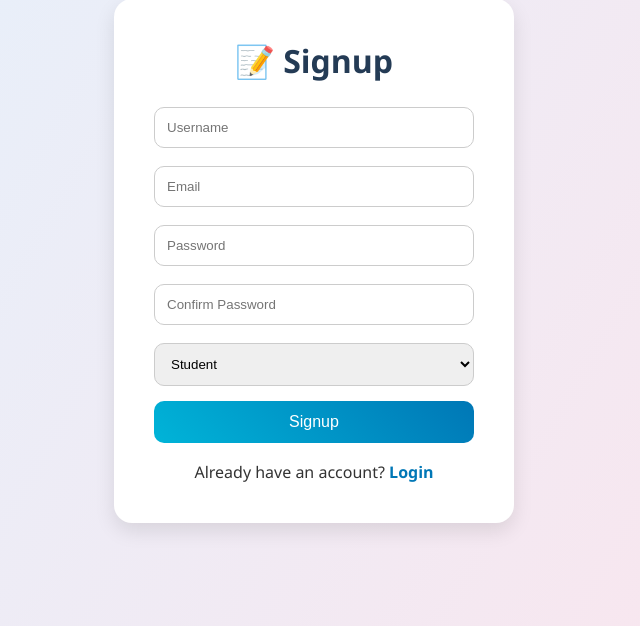
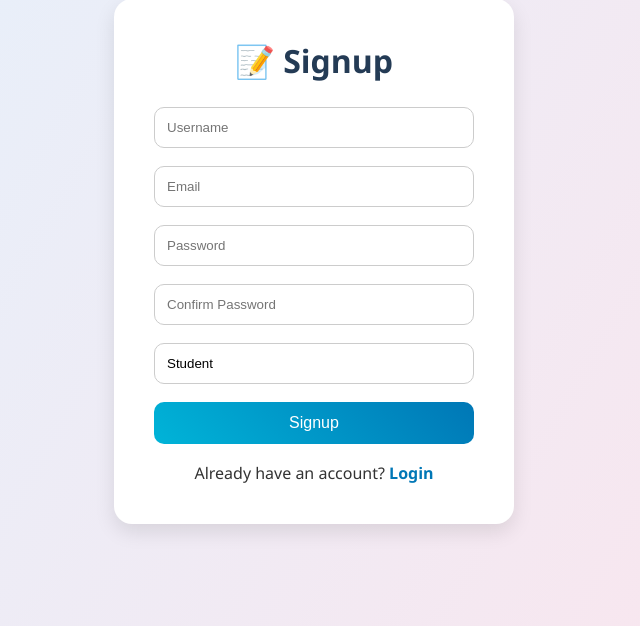
Before and after one commit to Shadab8994/CEP-Backend, a Django app: page /signup/ in a window 1280 px wide. Shown: the part 139-765 px from the top of the page, without its empty margins (326-966 px from the left). Run offline with Django 5.2, Linux system fonts and the light colour scheme.

Commit message:
admin change

```diff
--- a/events/templates/events/signup.html
+++ b/events/templates/events/signup.html
@@ -1,155 +1,42 @@
-{% comment %} <!DOCTYPE html>
+{% load static %}
+
+<!doctype html>
 <html>
   <head>
     <title>Signup</title>
-</head>
-<body>
-
-<h2>Signup</h2>
-
-<form method="POST">
-    {% csrf_token %}
-
-    <input type="text" name="username" placeholder="Username" required><br><br>
-    <input type="email" name="email" placeholder="Email" required><br><br>
-    <input type="password" name="password" placeholder="Password" required><br><br>
-
-    <select name="role">
-        <option value="student">Student</option>
-        <option value="admin">Admin</option>
-    </select><br><br>
-
-    <button type="submit">Signup</button>
-</form>
-
-<a href="{% url 'login' %}">Already have an account? Login</a>
-
-</body>
-</html> {% endcomment %}
-
-<!DOCTYPE html>
-{% comment %} <html>
-<head>
-    <title>Signup</title>
-    <style>
-        body {
-            margin: 0;
-            font-family: Arial, sans-serif;
-            background: linear-gradient(135deg, #43e97b, #38f9d7);
-            height: 100vh;
-            display: flex;
-            justify-content: center;
-            align-items: center;
-        }
-
-        .container {
-            background: white;
-            padding: 40px;
-            width: 350px;
-            border-radius: 12px;
-            box-shadow: 0 10px 25px rgba(0,0,0,0.2);
-            text-align: center;
-        }
-
-        h2 {
-            margin-bottom: 20px;
-            color: #333;
-        }
-
-        input, select {
-            width: 100%;
-            padding: 12px;
-            margin: 10px 0;
-            border: 1px solid #ddd;
-            border-radius: 8px;
-            outline: none;
-        }
-
-        input:focus {
-            border-color: #43e97b;
-        }
-
-        button {
-            width: 100%;
-            padding: 12px;
-            background: #43e97b;
-            border: none;
-            color: white;
-            border-radius: 8px;
-            font-size: 16px;
-            cursor: pointer;
-        }
-
-        button:hover {
-            background: #2ed573;
-        }
-
-        a {
-            display: block;
-            margin-top: 15px;
-            text-decoration: none;
-            color: #43e97b;
-        }
-    </style>
-</head>
-<body>
-
-<div class="container">
-    <h2>Signup</h2>
-
-    <form method="POST">
-        {% csrf_token %}
-        <input type="text" name="username" placeholder="Username" required>
-        <input type="email" name="email" placeholder="Email" required>
-        <input type="password" name="password" placeholder="Password" required>
-
-        <select name="role">
-            <option value="student">Student</option>
-            <option value="admin">Admin</option>
-        </select>
-
-        <button type="submit">Signup</button>
-    </form>
-
-    <a href="{% url 'login' %}">Already have an account? Login</a>
-</div>
-
-</body>
-</html> {% endcomment %}
-
-{% load static %}
-
-<!DOCTYPE html>
-<html>
-<head>
-    <title>Signup</title>
-    <link rel="stylesheet" href="{% static 'events/style.css' %}">
+    <link rel="stylesheet" href="{% static 'events/style.css' %}" />
   </head>
 
   <body class="auth-body">
-
     <div class="auth-container">
       <h2>📝 Signup</h2>
 
       {% if error %}
-        <p style="color:red;">{{ error }}</p>
+      <p style="color: red">{{ error }}</p>
       {% endif %}
 
       <form method="POST">
         {% csrf_token %}
 
-        <input type="text" name="username" placeholder="Username" required>
+        <input type="text" name="username" placeholder="Username" required />
 
-        <input type="email" name="email" placeholder="Email" required>
+        <input type="email" name="email" placeholder="Email" required />
 
-        <input type="password" name="password" placeholder="Password" required>
+        <input
+          type="password"
+          name="password"
+          placeholder="Password"
+          required
+        />
 
-        <input type="password" name="confirm_password" placeholder="Confirm Password" required>
+        <input
+          type="password"
+          name="confirm_password"
+          placeholder="Confirm Password"
+          required
+        />
 
-        <select name="role">
-            <option value="student">Student</option>
-            <option value="admin">Admin</option>
-        </select>
+        <input type="text" value="Student" readonly />
 
         <button type="submit">Signup</button>
       </form>
@@ -159,6 +46,5 @@
         <a href="{% url 'login' %}">Login</a>
       </p>
     </div>
-
   </body>
 </html>
--- a/events/views.py
+++ b/events/views.py
@@ -233,9 +233,7 @@ def signup_view(request):
             'confirm_password'
         )
 
-        role = request.POST.get(
-            'role'
-        )
+
 
 
         if password != confirm_password:
@@ -277,11 +275,11 @@ def signup_view(request):
 
         UserProfile.objects.create(
 
-            user=user,
+    user=user,
 
-            role=role
+    role='student'
 
-        )
+)
 
         return redirect('login')
 
```
Also changed, not shown: db.sqlite3. Lines whose indentation alone changed are shown as unchanged.
